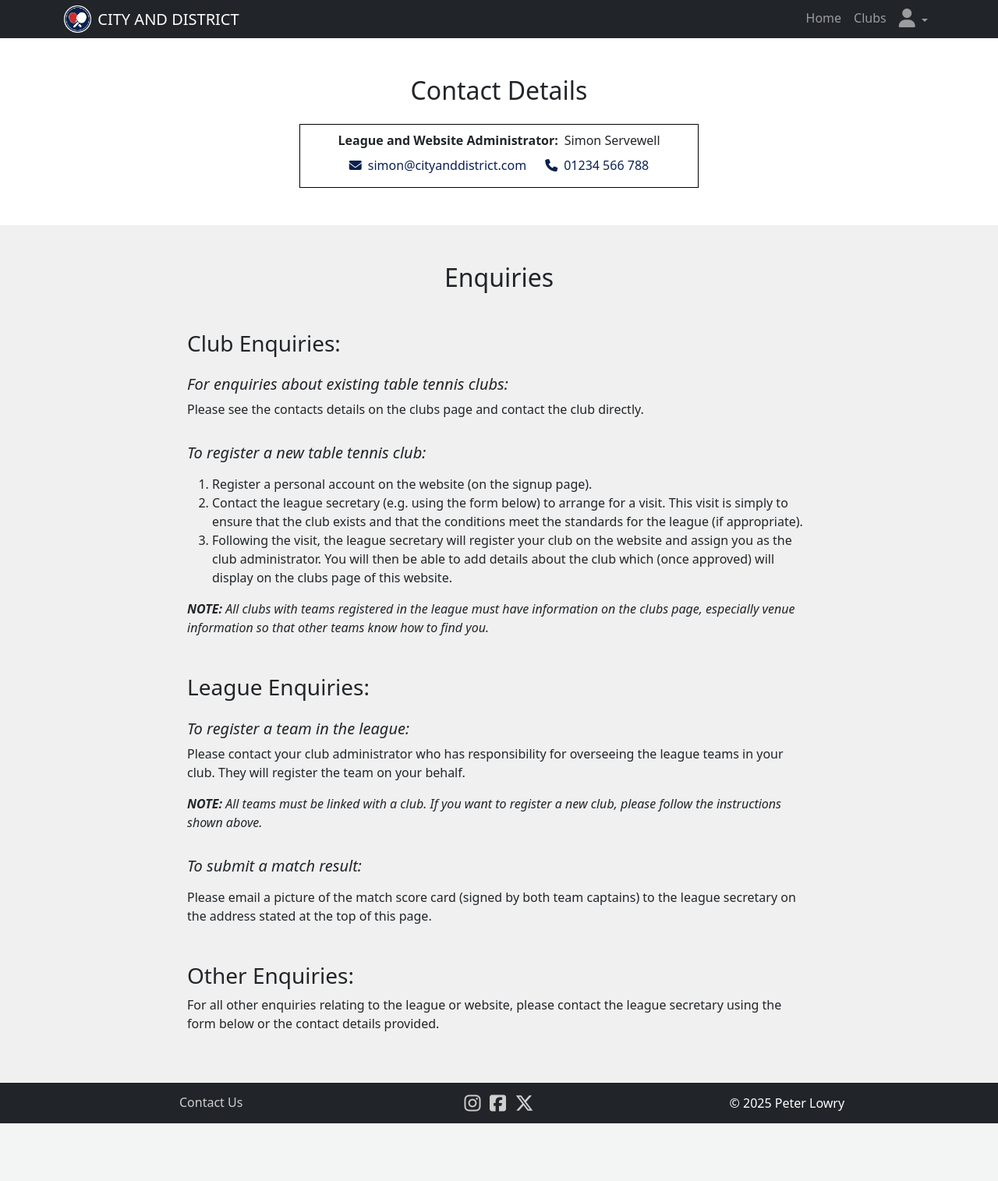
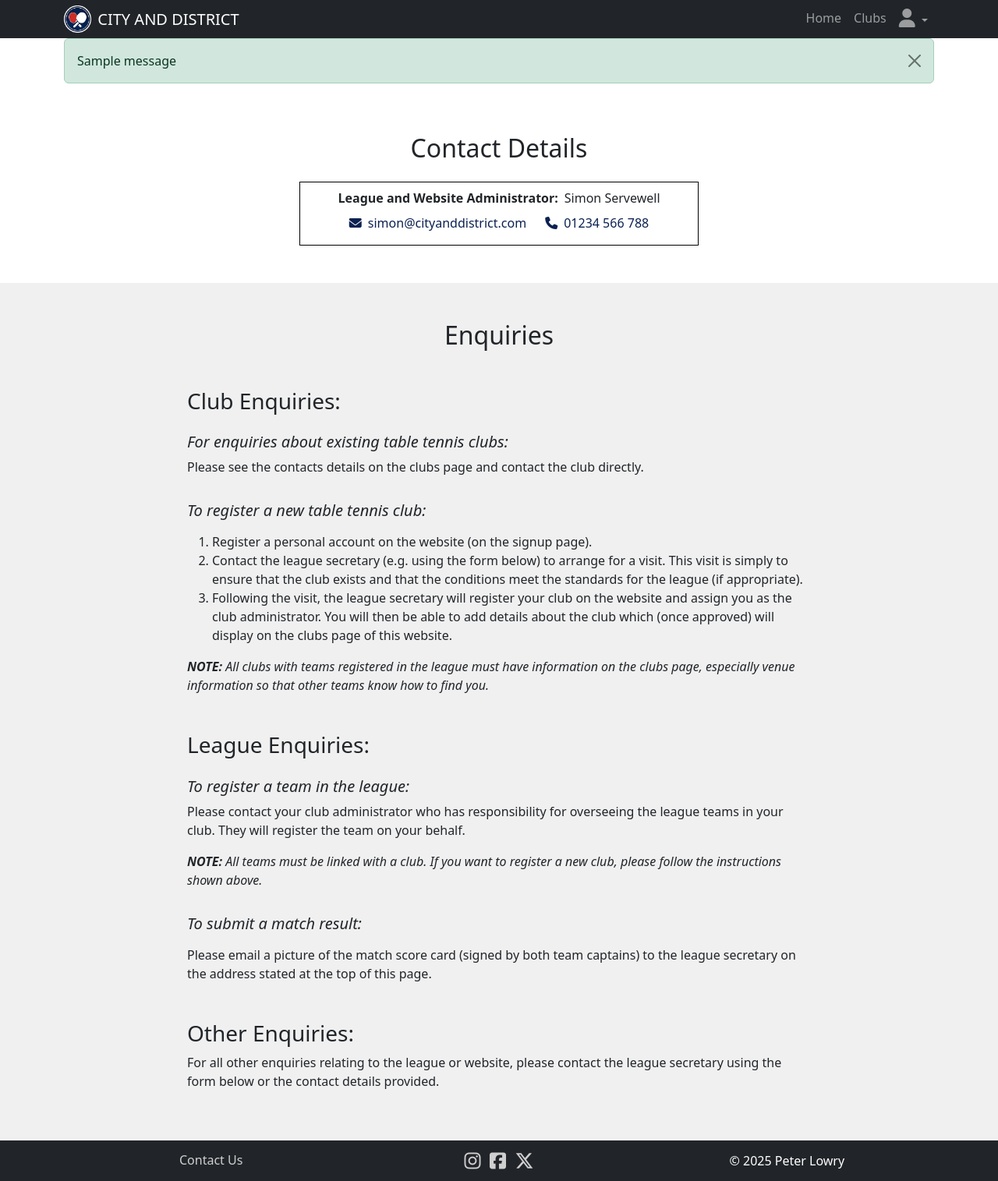
Before and after one commit to lowrycode/table-tennis-league, a Django app: page /contact/ in a window 1280 px wide. Shown: the whole page at 78% size. Before the commit the page ends 1441 px from the top, so only its background shows below. Run offline with Django 4.2, Linux system fonts and the light colour scheme; tables that the repository leaves empty hold one stand-in row (values such as "Sample post"); one stand-in notice (Sample message) is shown; some libraries are stand-ins or nearby versions.

Commit message:
Add messages to base template

```diff
--- a/templates/base.html
+++ b/templates/base.html
@@ -128,7 +128,25 @@
 
     <!-- Main -->
     <main>
-      <!-- content -->
+      <!-- Messages -->
+      {% if messages %}
+      <div class="container-lg">
+        <div class="row">
+          <div class="col-12">
+            <div class="alert-container">
+              {% for message in messages %}
+                  <div class="alert alert-{{ message.tags }} alert-dismissible fade show">
+                      {{ message }}
+                      <button type="button" class="btn-close" data-bs-dismiss="alert" aria-label="Close"></button>
+                  </div>
+              {% endfor %}
+          </div>
+          </div>
+        </div>
+      </div>
+      {% endif %}
+
+      <!-- Content -->
       {% block content %} {% endblock %}
     </main>
 
```
